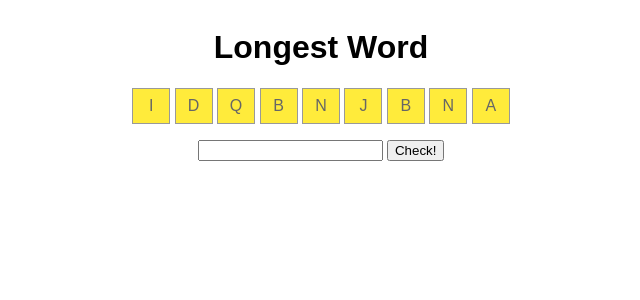
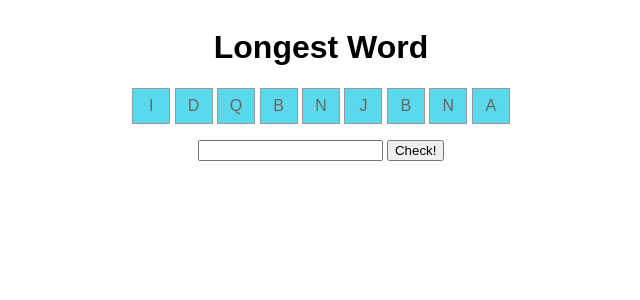
Before and after one commit to Laveugnol/longest-word, a Flask app: page / in a window 1280 px wide. Shown: the top 300 px of the page, without its empty margins (319-959 px from the left). Run offline with Flask 2, Linux system fonts and the light colour scheme.

Commit message:
changed color from yellow to blue

```diff
--- a/static/style.css
+++ b/static/style.css
@@ -11,7 +11,7 @@ body {
   width: 24px;
   display: inline-block;
   text-align: center;
-  background-color: #FFEB3B;
+  background-color: #5AD9ED;
   color: #666;
 }
 #form, #results {
```
